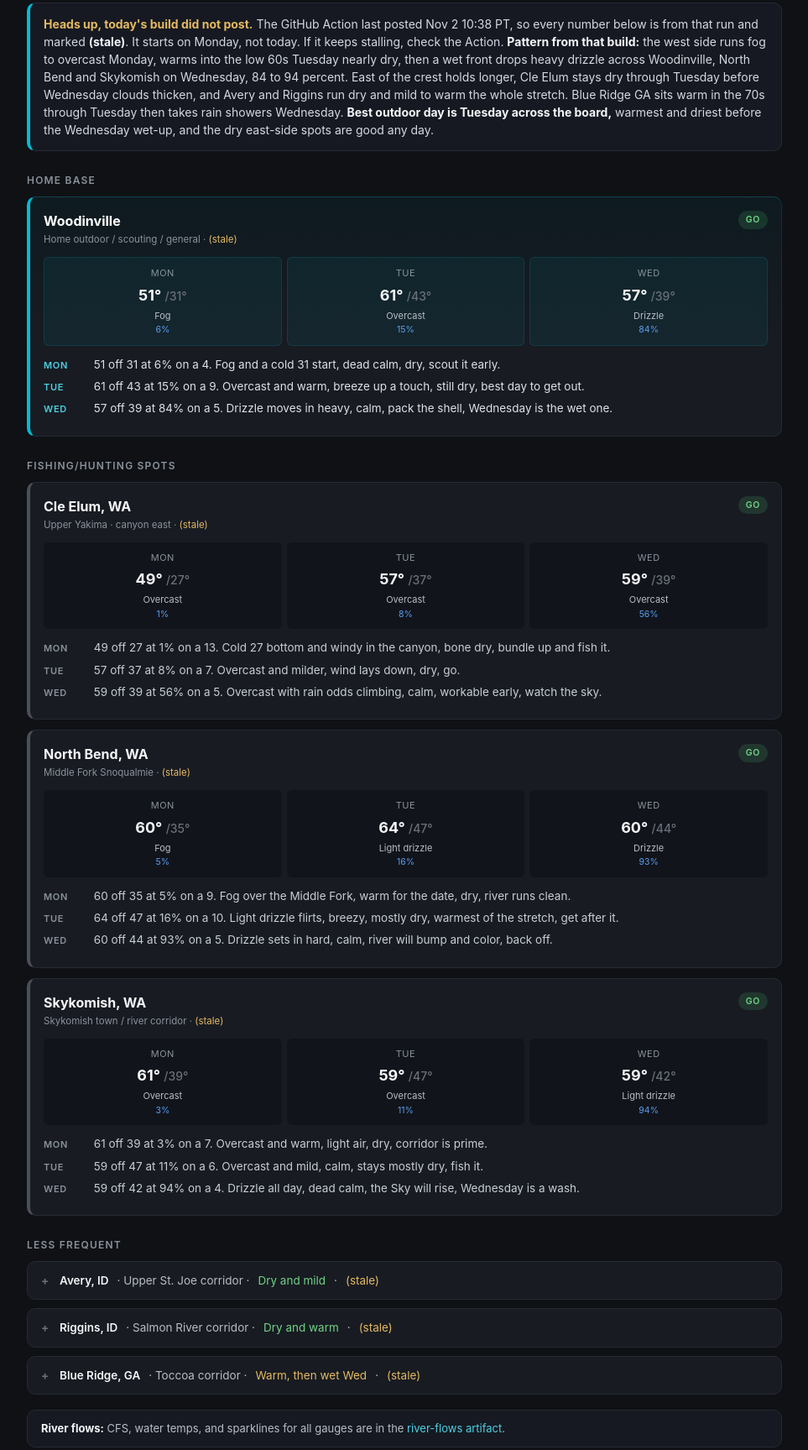
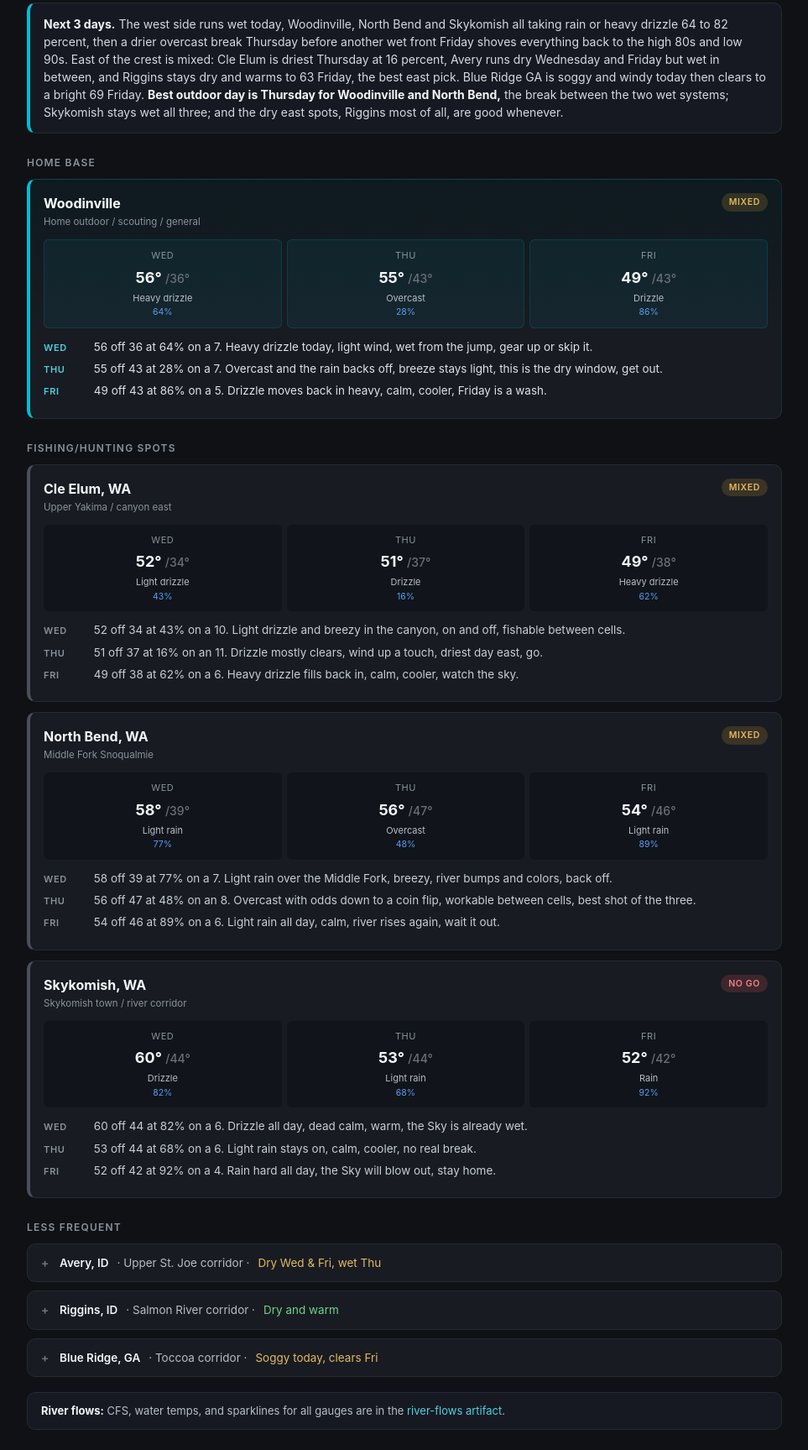
Before and after one commit to jimbodini19/weather-forecast, a plain HTML site: page index.html in a window 1280 px wide. Shown: the part 149-1876 px from the top of the page at 84% size, without its empty margins (158-1121 px from the left). Drawn offline with Linux system fonts and the light colour scheme.

Commit message:
Auto-refresh 2026-11-05T15:54Z

```diff
--- a/index.html
+++ b/index.html
@@ -294,7 +294,7 @@
   <header style="display:flex; justify-content:space-between; align-items:flex-start; gap:12px;">
     <div>
       <h1>Weather forecast</h1>
-      <div class="sub">Updated 2026-11-03 06:08 PT <span style="color:#e4b961">(stale)</span> &middot; data from 2026-11-02 10:38 PT, GitHub Action has not posted a new build today</div>
+      <div class="sub">Updated 2026-11-04 08:52 PT &middot; home base plus fishing and hunting spots, next 3 days</div>
     </div>
     <a href="https://jimbodini19.github.io/weather-forecast/" target="_blank" rel="noopener" style="color:#4dd0e1; text-decoration:none; font-size:13px; font-weight:600; white-space:nowrap; flex-shrink:0; margin-top:6px;">Open page &#8599;</a>
   </header>
@@ -307,7 +307,7 @@
   <!-- ============ FORECAST TAB ============ -->
   <div class="tab-panel active" id="tab-forecast" role="tabpanel">
     <div class="lead">
-<strong style="color:#e4b961">Heads up, today's build did not post.</strong> The GitHub Action last posted Nov 2 10:38 PT, so every number below is from that run and marked <strong>(stale)</strong>. It starts on Monday, not today. If it keeps stalling, check the Action. <strong>Pattern from that build:</strong> the west side runs fog to overcast Monday, warms into the low 60s Tuesday nearly dry, then a wet front drops heavy drizzle across Woodinville, North Bend and Skykomish on Wednesday, 84 to 94 percent. East of the crest holds longer, Cle Elum stays dry through Tuesday before Wednesday clouds thicken, and Avery and Riggins run dry and mild to warm the whole stretch. Blue Ridge GA sits warm in the 70s through Tuesday then takes rain showers Wednesday. <strong>Best outdoor day is Tuesday across the board,</strong> warmest and driest before the Wednesday wet-up, and the dry east-side spots are good any day.
+<strong>Next 3 days.</strong> The west side runs wet today, Woodinville, North Bend and Skykomish all taking rain or heavy drizzle 64 to 82 percent, then a drier overcast break Thursday before another wet front Friday shoves everything back to the high 80s and low 90s. East of the crest is mixed: Cle Elum is driest Thursday at 16 percent, Avery runs dry Wednesday and Friday but wet in between, and Riggins stays dry and warms to 63 Friday, the best east pick. Blue Ridge GA is soggy and windy today then clears to a bright 69 Friday. <strong>Best outdoor day is Thursday for Woodinville and North Bend,</strong> the break between the two wet systems; Skykomish stays wet all three; and the dry east spots, Riggins most of all, are good whenever.
     </div>
 
     <h2>Home base</h2>
@@ -316,19 +316,19 @@
       <div class="card-head">
         <div>
           <div class="loc-name">Woodinville</div>
-          <div class="loc-sub">Home outdoor / scouting / general &middot; <span style="color:#e4b961">(stale)</span></div>
+          <div class="loc-sub">Home outdoor / scouting / general</div>
         </div>
-        <span class="badge go">Go</span>
+        <span class="badge mixed">Mixed</span>
       </div>
       <div class="forecast-row">
-        <div class="fc"><div class="day">Mon</div><div class="hi">51&deg; <span class="lo">/31&deg;</span></div><div class="cond">Fog</div><div class="precip">6%</div></div>
-        <div class="fc"><div class="day">Tue</div><div class="hi">61&deg; <span class="lo">/43&deg;</span></div><div class="cond">Overcast</div><div class="precip">15%</div></div>
-        <div class="fc"><div class="day">Wed</div><div class="hi">57&deg; <span class="lo">/39&deg;</span></div><div class="cond">Drizzle</div><div class="precip">84%</div></div>
+        <div class="fc"><div class="day">Wed</div><div class="hi">56&deg; <span class="lo">/36&deg;</span></div><div class="cond">Heavy drizzle</div><div class="precip">64%</div></div>
+        <div class="fc"><div class="day">Thu</div><div class="hi">55&deg; <span class="lo">/43&deg;</span></div><div class="cond">Overcast</div><div class="precip">28%</div></div>
+        <div class="fc"><div class="day">Fri</div><div class="hi">49&deg; <span class="lo">/43&deg;</span></div><div class="cond">Drizzle</div><div class="precip">86%</div></div>
       </div>
       <div class="read">
-        <p><span class="label">Mon</span> 51 off 31 at 6% on a 4. Fog and a cold 31 start, dead calm, dry, scout it early.</p>
-        <p><span class="label">Tue</span> 61 off 43 at 15% on a 9. Overcast and warm, breeze up a touch, still dry, best day to get out.</p>
-        <p><span class="label">Wed</span> 57 off 39 at 84% on a 5. Drizzle moves in heavy, calm, pack the shell, Wednesday is the wet one.</p>
+        <p><span class="label">Wed</span> 56 off 36 at 64% on a 7. Heavy drizzle today, light wind, wet from the jump, gear up or skip it.</p>
+        <p><span class="label">Thu</span> 55 off 43 at 28% on a 7. Overcast and the rain backs off, breeze stays light, this is the dry window, get out.</p>
+        <p><span class="label">Fri</span> 49 off 43 at 86% on a 5. Drizzle moves back in heavy, calm, cooler, Friday is a wash.</p>
       </div>
     </div>
 
@@ -338,19 +338,19 @@
       <div class="card-head">
         <div>
           <div class="loc-name">Cle Elum, WA</div>
-          <div class="loc-sub">Upper Yakima &middot; canyon east &middot; <span style="color:#e4b961">(stale)</span></div>
+          <div class="loc-sub">Upper Yakima / canyon east</div>
         </div>
-        <span class="badge go">Go</span>
+        <span class="badge mixed">Mixed</span>
       </div>
       <div class="forecast-row">
-        <div class="fc"><div class="day">Mon</div><div class="hi">49&deg; <span class="lo">/27&deg;</span></div><div class="cond">Overcast</div><div class="precip">1%</div></div>
-        <div class="fc"><div class="day">Tue</div><div class="hi">57&deg; <span class="lo">/37&deg;</span></div><div class="cond">Overcast</div><div class="precip">8%</div></div>
-        <div class="fc"><div class="day">Wed</div><div class="hi">59&deg; <span class="lo">/39&deg;</span></div><div class="cond">Overcast</div><div class="precip">56%</div></div>
+        <div class="fc"><div class="day">Wed</div><div class="hi">52&deg; <span class="lo">/34&deg;</span></div><div class="cond">Light drizzle</div><div class="precip">43%</div></div>
+        <div class="fc"><div class="day">Thu</div><div class="hi">51&deg; <span class="lo">/37&deg;</span></div><div class="cond">Drizzle</div><div class="precip">16%</div></div>
+        <div class="fc"><div class="day">Fri</div><div class="hi">49&deg; <span class="lo">/38&deg;</span></div><div class="cond">Heavy drizzle</div><div class="precip">62%</div></div>
       </div>
       <div class="read">
-        <p><span class="label">Mon</span> 49 off 27 at 1% on a 13. Cold 27 bottom and windy in the canyon, bone dry, bundle up and fish it.</p>
-        <p><span class="label">Tue</span> 57 off 37 at 8% on a 7. Overcast and milder, wind lays down, dry, go.</p>
-        <p><span class="label">Wed</span> 59 off 39 at 56% on a 5. Overcast with rain odds climbing, calm, workable early, watch the sky.</p>
+        <p><span class="label">Wed</span> 52 off 34 at 43% on a 10. Light drizzle and breezy in the canyon, on and off, fishable between cells.</p>
+        <p><span class="label">Thu</span> 51 off 37 at 16% on an 11. Drizzle mostly clears, wind up a touch, driest day east, go.</p>
+        <p><span class="label">Fri</span> 49 off 38 at 62% on a 6. Heavy drizzle fills back in, calm, cooler, watch the sky.</p>
       </div>
     </div>
 
@@ -358,19 +358,19 @@
       <div class="card-head">
         <div>
           <div class="loc-name">North Bend, WA</div>
-          <div class="loc-sub">Middle Fork Snoqualmie &middot; <span style="color:#e4b961">(stale)</span></div>
+          <div class="loc-sub">Middle Fork Snoqualmie</div>
         </div>
-        <span class="badge go">Go</span>
+        <span class="badge mixed">Mixed</span>
       </div>
       <div class="forecast-row">
-        <div class="fc"><div class="day">Mon</div><div class="hi">60&deg; <span class="lo">/35&deg;</span></div><div class="cond">Fog</div><div class="precip">5%</div></div>
-        <div class="fc"><div class="day">Tue</div><div class="hi">64&deg; <span class="lo">/47&deg;</span></div><div class="cond">Light drizzle</div><div class="precip">16%</div></div>
-        <div class="fc"><div class="day">Wed</div><div class="hi">60&deg; <span class="lo">/44&deg;</span></div><div class="cond">Drizzle</div><div class="precip">93%</div></div>
+        <div class="fc"><div class="day">Wed</div><div class="hi">58&deg; <span class="lo">/39&deg;</span></div><div class="cond">Light rain</div><div class="precip">77%</div></div>
+        <div class="fc"><div class="day">Thu</div><div class="hi">56&deg; <span class="lo">/47&deg;</span></div><div class="cond">Overcast</div><div class="precip">48%</div></div>
+        <div class="fc"><div class="day">Fri</div><div class="hi">54&deg; <span class="lo">/46&deg;</span></div><div class="cond">Light rain</div><div class="precip">89%</div></div>
       </div>
       <div class="read">
-        <p><span class="label">Mon</span> 60 off 35 at 5% on a 9. Fog over the Middle Fork, warm for the date, dry, river runs clean.</p>
-        <p><span class="label">Tue</span> 64 off 47 at 16% on a 10. Light drizzle flirts, breezy, mostly dry, warmest of the stretch, get after it.</p>
-        <p><span class="label">Wed</span> 60 off 44 at 93% on a 5. Drizzle sets in hard, calm, river will bump and color, back off.</p>
+        <p><span class="label">Wed</span> 58 off 39 at 77% on a 7. Light rain over the Middle Fork, breezy, river bumps and colors, back off.</p>
+        <p><span class="label">Thu</span> 56 off 47 at 48% on an 8. Overcast with odds down to a coin flip, workable between cells, best shot of the three.</p>
+        <p><span class="label">Fri</span> 54 off 46 at 89% on a 6. Light rain all day, calm, river rises again, wait it out.</p>
       </div>
     </div>
 
@@ -378,62 +378,62 @@
       <div class="card-head">
         <div>
           <div class="loc-name">Skykomish, WA</div>
-          <div class="loc-sub">Skykomish town / river corridor &middot; <span style="color:#e4b961">(stale)</span></div>
+          <div class="loc-sub">Skykomish town / river corridor</div>
         </div>
-        <span class="badge go">Go</span>
+        <span class="badge no">No go</span>
       </div>
       <div class="forecast-row">
-        <div class="fc"><div class="day">Mon</div><div class="hi">61&deg; <span class="lo">/39&deg;</span></div><div class="cond">Overcast</div><div class="precip">3%</div></div>
-        <div class="fc"><div class="day">Tue</div><div class="hi">59&deg; <span class="lo">/47&deg;</span></div><div class="cond">Overcast</div><div class="precip">11%</div></div>
-        <div class="fc"><div class="day">Wed</div><div class="hi">59&deg; <span class="lo">/42&deg;</span></div><div class="cond">Light drizzle</div><div class="precip">94%</div></div>
+        <div class="fc"><div class="day">Wed</div><div class="hi">60&deg; <span class="lo">/44&deg;</span></div><div class="cond">Drizzle</div><div class="precip">82%</div></div>
+        <div class="fc"><div class="day">Thu</div><div class="hi">53&deg; <span class="lo">/44&deg;</span></div><div class="cond">Light rain</div><div class="precip">68%</div></div>
+        <div class="fc"><div class="day">Fri</div><div class="hi">52&deg; <span class="lo">/42&deg;</span></div><div class="cond">Rain</div><div class="precip">92%</div></div>
       </div>
       <div class="read">
-        <p><span class="label">Mon</span> 61 off 39 at 3% on a 7. Overcast and warm, light air, dry, corridor is prime.</p>
-        <p><span class="label">Tue</span> 59 off 47 at 11% on a 6. Overcast and mild, calm, stays mostly dry, fish it.</p>
-        <p><span class="label">Wed</span> 59 off 42 at 94% on a 4. Drizzle all day, dead calm, the Sky will rise, Wednesday is a wash.</p>
+        <p><span class="label">Wed</span> 60 off 44 at 82% on a 6. Drizzle all day, dead calm, warm, the Sky is already wet.</p>
+        <p><span class="label">Thu</span> 53 off 44 at 68% on a 6. Light rain stays on, calm, cooler, no real break.</p>
+        <p><span class="label">Fri</span> 52 off 42 at 92% on a 4. Rain hard all day, the Sky will blow out, stay home.</p>
       </div>
     </div>
 
     <h2>Less frequent</h2>
 
     <details>
-      <summary><strong>Avery, ID</strong> &middot; Upper St. Joe corridor &middot; <span style="color:#6fd485">Dry and mild</span> &middot; <span style="color:#e4b961">(stale)</span></summary>
+      <summary><strong>Avery, ID</strong> &middot; Upper St. Joe corridor &middot; <span style="color:#e4b961">Dry Wed &amp; Fri, wet Thu</span></summary>
       <div class="inner">
         <div class="forecast-row">
-        <div class="fc"><div class="day">Mon</div><div class="hi">52&deg; <span class="lo">/39&deg;</span></div><div class="cond">Fog</div><div class="precip">3%</div></div>
-        <div class="fc"><div class="day">Tue</div><div class="hi">57&deg; <span class="lo">/43&deg;</span></div><div class="cond">Overcast</div><div class="precip">2%</div></div>
-        <div class="fc"><div class="day">Wed</div><div class="hi">58&deg; <span class="lo">/37&deg;</span></div><div class="cond">Overcast</div><div class="precip">2%</div></div>
+        <div class="fc"><div class="day">Wed</div><div class="hi">53&deg; <span class="lo">/35&deg;</span></div><div class="cond">Overcast</div><div class="precip">1%</div></div>
+        <div class="fc"><div class="day">Thu</div><div class="hi">47&deg; <span class="lo">/38&deg;</span></div><div class="cond">Heavy drizzle</div><div class="precip">64%</div></div>
+        <div class="fc"><div class="day">Fri</div><div class="hi">55&deg; <span class="lo">/34&deg;</span></div><div class="cond">Overcast</div><div class="precip">10%</div></div>
       </div>
         <div class="read">
-          <p>Dry and mild the whole stretch. 52 off 39 Monday at 3% on a 6 with fog early, then 57 off 43 Tuesday at 2% and 58 off 37 Wednesday at 2%, both overcast and nearly calm. St. Joe stays fishable every day, Tuesday and Wednesday the quietest. Go whenever.</p>
+          <p>Dry on the ends, wet in the middle. 53 off 35 Wednesday at 1% overcast and calm on a 4, then a wet Thursday at 47 off 38, 64% heavy drizzle, before it dries back to 55 off 34 Friday at 10%. St. Joe is prime Wednesday and Friday, sit out Thursday.</p>
         </div>
       </div>
     </details>
 
     <details>
-      <summary><strong>Riggins, ID</strong> &middot; Salmon River corridor &middot; <span style="color:#6fd485">Dry and warm</span> &middot; <span style="color:#e4b961">(stale)</span></summary>
+      <summary><strong>Riggins, ID</strong> &middot; Salmon River corridor &middot; <span style="color:#6fd485">Dry and warm</span></summary>
       <div class="inner">
         <div class="forecast-row">
-        <div class="fc"><div class="day">Mon</div><div class="hi">57&deg; <span class="lo">/39&deg;</span></div><div class="cond">Overcast</div><div class="precip">1%</div></div>
-        <div class="fc"><div class="day">Tue</div><div class="hi">68&deg; <span class="lo">/46&deg;</span></div><div class="cond">Overcast</div><div class="precip">0%</div></div>
-        <div class="fc"><div class="day">Wed</div><div class="hi">60&deg; <span class="lo">/44&deg;</span></div><div class="cond">Overcast</div><div class="precip">0%</div></div>
+        <div class="fc"><div class="day">Wed</div><div class="hi">57&deg; <span class="lo">/36&deg;</span></div><div class="cond">Overcast</div><div class="precip">0%</div></div>
+        <div class="fc"><div class="day">Thu</div><div class="hi">56&deg; <span class="lo">/43&deg;</span></div><div class="cond">Overcast</div><div class="precip">10%</div></div>
+        <div class="fc"><div class="day">Fri</div><div class="hi">63&deg; <span class="lo">/42&deg;</span></div><div class="cond">Overcast</div><div class="precip">1%</div></div>
       </div>
         <div class="read">
-          <p>Dry and warm, overcast the whole run. 57 off 39 Monday at 1% on a 6, then it warms to 68 off 46 Tuesday at 0% and 60 off 44 Wednesday at 0%, calm both days. Salmon is in great shape, Tuesday the warm pick. Fish any of it.</p>
+          <p>Dry the whole run, warming as it goes. 57 off 36 Wednesday at 0% on an 8, 56 off 43 Thursday at 10%, then a warm 63 off 42 Friday at 1%, all overcast. Salmon is in great shape, Friday the warm pick. Fish any of it.</p>
         </div>
       </div>
     </details>
 
     <details>
-      <summary><strong>Blue Ridge, GA</strong> &middot; Toccoa corridor &middot; <span style="color:#e4b961">Warm, then wet Wed</span> &middot; <span style="color:#e4b961">(stale)</span></summary>
+      <summary><strong>Blue Ridge, GA</strong> &middot; Toccoa corridor &middot; <span style="color:#e4b961">Soggy today, clears Fri</span></summary>
       <div class="inner">
         <div class="forecast-row">
-        <div class="fc"><div class="day">Mon</div><div class="hi">68&deg; <span class="lo">/52&deg;</span></div><div class="cond">Overcast</div><div class="precip">2%</div></div>
-        <div class="fc"><div class="day">Tue</div><div class="hi">72&deg; <span class="lo">/53&deg;</span></div><div class="cond">Overcast</div><div class="precip">6%</div></div>
-        <div class="fc"><div class="day">Wed</div><div class="hi">64&deg; <span class="lo">/61&deg;</span></div><div class="cond">Rain showers</div><div class="precip">90%</div></div>
+        <div class="fc"><div class="day">Wed</div><div class="hi">66&deg; <span class="lo">/61&deg;</span></div><div class="cond">Heavy rain</div><div class="precip">80%</div></div>
+        <div class="fc"><div class="day">Thu</div><div class="hi">67&deg; <span class="lo">/53&deg;</span></div><div class="cond">Fog</div><div class="precip">22%</div></div>
+        <div class="fc"><div class="day">Fri</div><div class="hi">69&deg; <span class="lo">/48&deg;</span></div><div class="cond">Clear</div><div class="precip">3%</div></div>
       </div>
         <div class="read">
-          <p>Warm up front then wet Wednesday. 68 off 52 Monday at 2% overcast on a 12, 72 off 53 Tuesday at 6% and breezy, then Wednesday breaks to 64 off 61 at 90% with rain showers on a 12. Toccoa is the call Monday and Tuesday, then let Wednesday's rain pass.</p>
+          <p>Soggy and windy up front, then it breaks. 66 off 61 Wednesday at 80% heavy rain on a 19, fog clears it to 67 off 53 Thursday at 22%, then a bright 69 off 48 Friday at 3% clear. Toccoa is the Friday call once the front moves through.</p>
         </div>
       </div>
     </details>
@@ -551,7 +551,7 @@
   </div>
 
   <footer>
-    Forecast source: Open-Meteo via the weather-forecast GitHub Action, built 2026-11-02 10:38 PT (stale, no new build today). Surface front maps: NOAA Weather Prediction Center (live, ~3-hourly). Forecasts are predictions, not guarantees. Always check actual conditions before heading out.</footer>
+    Forecast source: Open-Meteo via the weather-forecast GitHub Action, built 2026-11-04 08:52 PT. Surface front maps: NOAA Weather Prediction Center (live, ~3-hourly). Forecasts are predictions, not guarantees. Always check actual conditions before heading out.</footer>
 </div>
 
 <div id="lightbox" onclick="this.style.display='none'">
```
